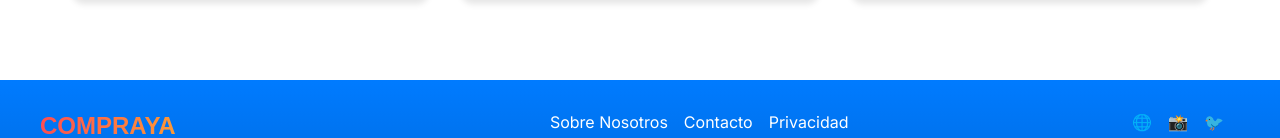
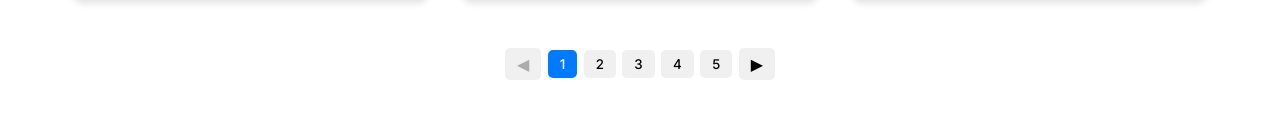
Before and after one commit to HancerMercede/Eccomerce_2025, a React (Vite) app: page / in a window 1280 px wide. Shown: the part 2403-2541 px from the top of the page. Built offline with nearby package versions, Linux system fonts and the light colour scheme; a web font is replaced by a local one.

Commit message:
Adding a pagination to the app

```diff
--- /dev/null
+++ b/src/components/Pagination/Pagination.module.css
@@ -0,0 +1,38 @@
+.pagination {
+    display: flex;
+    justify-content: center;
+    align-items: center;
+    gap: 0.4rem;
+    margin-top: 2rem;
+    flex-wrap: wrap;
+}
+
+button {
+    padding: 0.4rem 0.75rem;
+    border: none;
+    background: #f0f0f0;
+    border-radius: 5px;
+    cursor: pointer;
+    font-weight: 500;
+    transition: background 0.2s ease;
+}
+
+button:hover:not(:disabled) {
+    background-color: #007bff;
+    color: white;
+}
+
+.active {
+    background-color: #007bff;
+    color: white;
+}
+
+.ellipsis {
+    cursor: default;
+    background-color: transparent;
+    font-weight: bold;
+}
+
+.navBtn {
+    font-size: 1rem;
+}
--- /dev/null
+++ b/src/components/Pagination/Pagination.tsx
@@ -0,0 +1,96 @@
+import React from "react";
+import styles from "./Pagination.module.css";
+
+type PaginationProps = {
+  currentPage: number;
+  totalPages: number;
+  onPageChange: (page: number) => void;
+};
+
+const Pagination: React.FC<PaginationProps> = ({
+  currentPage,
+  totalPages,
+  onPageChange,
+}) => {
+  if (totalPages <= 1) return null;
+
+  const MAX_VISIBLE = 5;
+
+  const getPageNumbers = () => {
+    const pages = [];
+
+    if (totalPages <= MAX_VISIBLE) {
+      for (let i = 1; i <= totalPages; i++) pages.push(i);
+    } else {
+      if (currentPage <= 3) {
+        pages.push(1, 2, 3, 4, "...", totalPages);
+      } else if (currentPage >= totalPages - 2) {
+        pages.push(
+          1,
+          "...",
+          totalPages - 3,
+          totalPages - 2,
+          totalPages - 1,
+          totalPages
+        );
+      } else {
+        pages.push(
+          1,
+          "...",
+          currentPage - 1,
+          currentPage,
+          currentPage + 1,
+          "...",
+          totalPages
+        );
+      }
+    }
+
+    return pages;
+  };
+
+  const handlePageClick = (page: number | string) => {
+    if (typeof page === "number") {
+      onPageChange(page);
+    }
+  };
+
+  return (
+    <div className={styles.pagination}>
+      <button
+        className={styles.navBtn}
+        disabled={currentPage === 1}
+        onClick={() => onPageChange(currentPage - 1)}
+      >
+        ◀
+      </button>
+
+      {getPageNumbers().map((page, idx) => (
+        <button
+          key={idx}
+          onClick={() => handlePageClick(page)}
+          className={
+            page === currentPage
+              ? styles.active
+              : typeof page === "string"
+              ? styles.ellipsis
+              : ""
+          }
+          disabled={typeof page === "string"}
+        >
+          {page}
+        </button>
+      ))}
+
+      <button
+        className={styles.navBtn}
+        disabled={currentPage === totalPages}
+        onClick={() => onPageChange(currentPage + 1)}
+      >
+        ▶
+      </button>
+    </div>
+  );
+};
+
+export default Pagination;
--- a/src/components/Products/ProductsList.tsx
+++ b/src/components/Products/ProductsList.tsx
@@ -1,6 +1,8 @@
 import styles from "./ProductsList.module.css";
 import { ProductItem } from "./ProductItem";
 import type { Product } from "../../Interfaces/Product";
+import Pagination from "../Pagination/Pagination";
+import { useState } from "react";
 
 interface ProductsListProps {
   products: Product[];
@@ -11,22 +13,38 @@ const ProductsList: React.FC<ProductsListProps> = ({
   products,
   handleClick,
 }) => {
+  const [currentPage, setCurrentPage] = useState<number>(1);
+
+  const productsPerPage = 12;
+  const totalPages = Math.ceil(products.length / productsPerPage);
+  console.log(products.length);
+  const indexOfLast = currentPage * productsPerPage;
+  const indexOfFirst = indexOfLast - productsPerPage;
+  const currentProducts = products.slice(indexOfFirst, indexOfLast);
+
+  const handlePageChange = (page: number) => {
+    setCurrentPage(page);
+  };
+
   return (
     <div className={styles.productsList}>
       <h2 className={styles.title} hidden={true}>
         Products
       </h2>
       <div className={styles.productsGrid}>
-        {products
-          .map((product) => (
-            <ProductItem
-              key={product.id}
-              product={product}
-              handleClick={handleClick}
-            />
-          ))
-          .slice(0, 12)}
+        {currentProducts.map((product) => (
+          <ProductItem
+            key={product.id}
+            product={product}
+            handleClick={handleClick}
+          />
+        ))}
       </div>
+      <Pagination
+        currentPage={currentPage}
+        totalPages={totalPages}
+        onPageChange={handlePageChange}
+      />
     </div>
   );
 };
```
